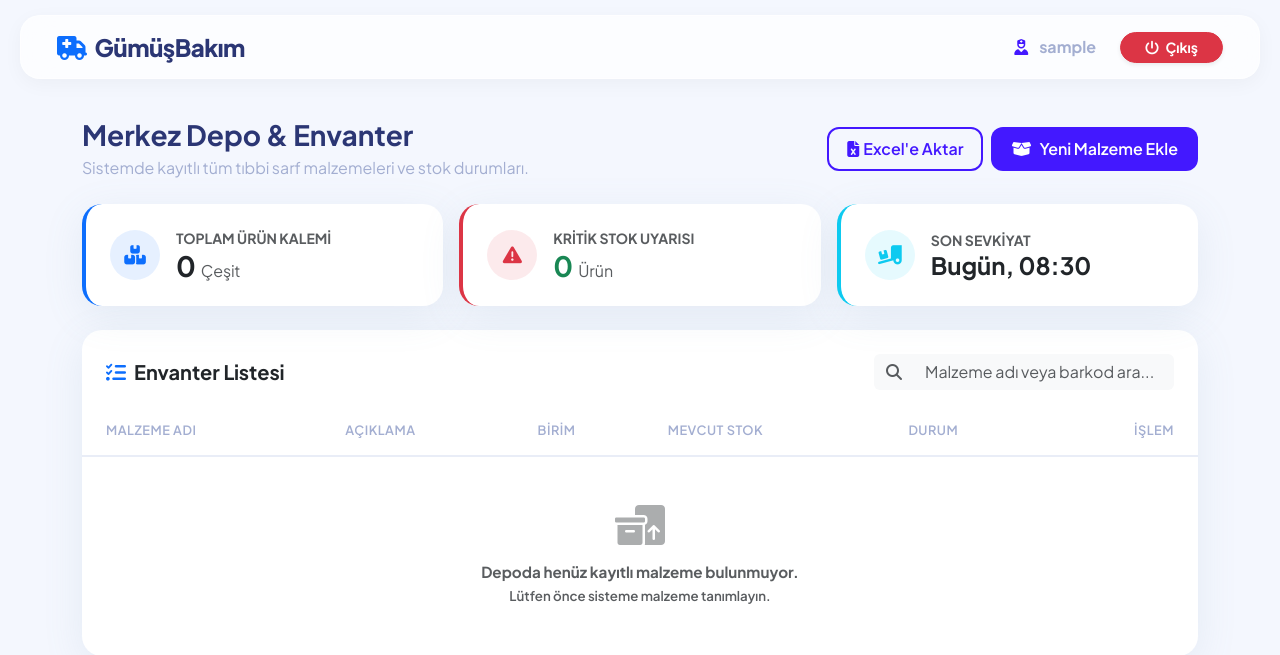
After one commit to muhammetemintural/GumusBakim, a Django app: page /stok-depo/ in a window 1280 px wide. The commit adds this page. Shown: the top 655 px of the page. Run offline with Django 5.2, Linux system fonts and the light colour scheme; the visitor is signed in with stand-in values (Sample User, id 1); data that the repository does not hold is empty.

Commit message:
Initial commit: GümüşBakım

```diff
--- a/core/urls.py
+++ b/core/urls.py
@@ -1,23 +1,28 @@
 from django.contrib import admin
 from django.urls import path
-from hesaplar import views as hesaplar_views  # Hesaplar app'i
-from hastalar import views as hastalar_views  # Hastalar app'i
-from ziyaretler import views as ziyaretler_views  # Ziyaretler app'i
-from stok_takip import views as stok_views  # Stok Takip app'i
+from hesaplar import views as hesaplar_views
+from hastalar import views as hastalar_views
+from ziyaretler import views as ziyaretler_views
+from stok_takip import views as stok_views
 
 urlpatterns = [
     path('admin/', admin.site.urls),
 
-    # Hesaplar rotalarındaki "views" kelimelerini "hesaplar_views" yaptık:
     path('', hesaplar_views.ana_sayfa, name='home'),
     path('login/', hesaplar_views.personel_giris, name='login'),
     path('dashboard/', hesaplar_views.dashboard, name='dashboard'),
 
-    # Hasta ekleme rotası
     path('hasta-ekle/', hastalar_views.hasta_ekle, name='hasta_ekle'),
+    path('hasta/<int:id>/', hastalar_views.hasta_detay, name='hasta_detay'),
+    path('hasta/<int:hasta_id>/ziyaret-planla/', ziyaretler_views.ziyaret_ekle, name='ziyaret_ekle'),
 
-    path('hasta/<int:id>/', hastalar_views.hasta_detay, name='hasta_detay'),
+    path('ziyaret/<int:ziyaret_id>/malzeme-kullan/', stok_views.malzeme_kullan, name='malzeme_kullan'),
 
-    path('hasta/<int:hasta_id>/ziyaret-planla/', ziyaretler_views.ziyaret_ekle, name='ziyaret_ekle'),
-    path('ziyaret/<int:ziyaret_id>/malzeme-kullan/', stok_views.malzeme_kullan, name='malzeme_kullan'),
+    # --- YENİ EKLENEN STOK ROTALARI ---
+    path('stok-depo/', stok_views.stok_listesi, name='stok_listesi'),
+    path('stok-depo/ekle/', stok_views.malzeme_ekle, name='malzeme_ekle'),
+    path('stok-depo/excel/', stok_views.stok_excel_aktar, name='stok_excel_aktar'),
+    # core/urls.py içine eklenecek rotalar:
+    path('stok-depo/artir/<int:id>/', stok_views.stok_artir, name='stok_artir'),
+    path('stok-depo/duzenle/<int:id>/', stok_views.malzeme_duzenle, name='malzeme_duzenle'),
 ]
--- a/stok_takip/views.py
+++ b/stok_takip/views.py
@@ -1,9 +1,31 @@
+import csv
 from django.shortcuts import render, redirect, get_object_or_404
 from django.contrib import messages
+from django.http import HttpResponse
+from django.utils.timezone import now
 from .models import Malzeme, ZiyaretMalzemeKullanimi
-from .forms import MalzemeKullanimForm
+from .forms import MalzemeKullanimForm, MalzemeEkleForm  # MalzemeEkleForm'u forms.py'ye eklemeyi unutma
 from ziyaretler.models import Ziyaret
 
+# 1. Depo Listesi ve Kritik Stok Takibi
+def stok_listesi(request):
+    if not request.user.is_authenticated:
+        return redirect('login')
+
+    # Tüm malzemeleri alfabetik sırayla çekiyoruz
+    malzemeler = Malzeme.objects.all().order_by('ad')
+
+    # Stoğu 20'nin altına düşenleri "kritik" sayıyoruz
+    kritik_malzemeler = Malzeme.objects.filter(stok_miktari__lt=20)
+
+    context = {
+        'malzemeler': malzemeler,
+        'toplam_kalem': malzemeler.count(),
+        'kritik_sayisi': kritik_malzemeler.count(),
+    }
+    return render(request, 'stok_listesi.html', context)
+
+# 2. Saha Operasyonu: Malzeme Kullanımı ve Stoktan Düşüş
 def malzeme_kullan(request, ziyaret_id):
     if not request.user.is_authenticated:
         return redirect('login')
@@ -36,3 +58,82 @@ def malzeme_kullan(request, ziyaret_id):
         form = MalzemeKullanimForm()
 
     return render(request, 'malzeme_kullan.html', {'form': form, 'ziyaret': ziyaret})
+
+# 3. Raporlama: Tüm Stoğu Excel (CSV) Olarak İndir
+def stok_excel_aktar(request):
+    if not request.user.is_authenticated:
+        return redirect('login')
+
+    # Excel'in Türkçe karakterleri bozmaması için UTF-8 BOM ekliyoruz
+    response = HttpResponse(content_type='text/csv')
+    response['Content-Disposition'] = f'attachment; filename="GumusBakim_Stok_Raporu_{now().strftime("%Y%m%d")}.csv"'
+    response.write('\ufeff'.encode('utf8'))
+
+    writer = csv.writer(response)
+    writer.writerow(['Malzeme Adı', 'Açıklama', 'Birim', 'Mevcut Stok', 'Durum'])
+
+    malzemeler = Malzeme.objects.all().order_by('ad')
+    for m in malzemeler:
+        durum = "Tükendi" if m.stok_miktari == 0 else ("Kritik" if m.stok_miktari < 20 else "Yeterli")
+        writer.writerow([m.ad, m.aciklama, m.birim, m.stok_miktari, durum])
+
+    return response
+
+# 4. Envanter Yönetimi: Yeni Malzeme Tanımlama
+def malzeme_ekle(request):
+    if not request.user.is_authenticated:
+        return redirect('login')
+
+    if request.method == 'POST':
+        form = MalzemeEkleForm(request.POST)
+        if form.is_valid():
+            form.save()
+            messages.success(request, 'Yeni malzeme başarıyla depoya eklendi.')
+            return redirect('stok_listesi')
+    else:
+        form = MalzemeEkleForm()
+
+    return render(request, 'hasta_ekle.html', {'form': form, 'baslik': 'Yeni Malzeme Ekle'}) # Form şablonunu tekrar kullanabiliriz
+
+# stok_takip/views.py dosyasının en altına ekle
+from .forms import StokArtirForm # Formu yukarıdaki importlara eklemeyi unutma!
+
+# 5. Hızlı Stok Ekleme (Artı Butonu)
+def stok_artir(request, id):
+    if not request.user.is_authenticated:
+        return redirect('login')
+
+    malzeme = get_object_or_404(Malzeme, id=id)
+
+    if request.method == 'POST':
+        form = StokArtirForm(request.POST)
+        if form.is_valid():
+            eklenen = form.cleaned_data['eklenecek_miktar']
+            malzeme.stok_miktari += eklenen
+            malzeme.save()
+
+            messages.success(request, f"{malzeme.ad} stoğuna başarıyla {eklenen} {malzeme.birim} eklendi. Yeni Stok: {malzeme.stok_miktari}")
+            return redirect('stok_listesi')
+    else:
+        form = StokArtirForm()
+
+    return render(request, 'stok_artir.html', {'form': form, 'malzeme': malzeme})
+
+# 6. Malzeme Bilgilerini Düzenleme (Kalem Butonu)
+def malzeme_duzenle(request, id):
+    if not request.user.is_authenticated:
+        return redirect('login')
+
+    malzeme = get_object_or_404(Malzeme, id=id)
+
+    # instance=malzeme diyerek formun içinin mevcut verilerle dolu gelmesini sağlıyoruz
+    if request.method == 'POST':
+        form = MalzemeEkleForm(request.POST, instance=malzeme)
+        if form.is_valid():
+            form.save()
+            messages.success(request, f"{malzeme.ad} bilgileri başarıyla güncellendi.")
+            return redirect('stok_listesi')
+    else:
+        form = MalzemeEkleForm(instance=malzeme)
+
+    return render(request, 'malzeme_ekle.html', {'form': form})
--- /dev/null
+++ b/templates/stok_listesi.html
@@ -0,0 +1,149 @@
+{% extends 'base.html' %}
+
+{% block title %}Depo & Envanter Yönetimi | GümüşBakım{% endblock %}
+
+{% block content %}
+<div class="d-flex justify-content-between align-items-center mb-4">
+    <div>
+        <h3 class="fw-bold mb-1">Merkez Depo & Envanter</h3>
+        <p class="mb-0" style="color: var(--gb-text-muted);">Sistemde kayıtlı tüm tıbbi sarf malzemeleri ve stok durumları.</p>
+    </div>
+    <div class="d-flex gap-2">
+        <a href="{% url 'stok_excel_aktar' %}" class="btn btn-gb-outline text-decoration-none" style="display: inline-flex; align-items: center;">
+            <i class="fa-solid fa-file-excel me-1"></i> Excel'e Aktar
+        </a>
+        <a href="{% url 'malzeme_ekle' %}" class="btn btn-gb-primary text-decoration-none" style="display: inline-flex; align-items: center;">
+            <i class="fa-solid fa-box-open me-2"></i> Yeni Malzeme Ekle
+        </a>
+    </div>
+</div>
+
+<div class="row g-3 mb-4">
+    <div class="col-md-4">
+        <div class="gb-card p-4 h-100 d-flex align-items-center border-start border-primary border-4">
+            <div class="rounded-circle d-flex align-items-center justify-content-center me-3 bg-primary bg-opacity-10 text-primary" style="width: 50px; height: 50px; font-size: 1.2rem;">
+                <i class="fa-solid fa-boxes-stacked"></i>
+            </div>
+            <div>
+                <p class="small fw-bold text-muted text-uppercase mb-0">Toplam Ürün Kalemi</p>
+                <h3 class="fw-bold mb-0 text-dark">{{ toplam_kalem }} <span class="fs-6 fw-normal text-muted">Çeşit</span></h3>
+            </div>
+        </div>
+    </div>
+    <div class="col-md-4">
+        <div class="gb-card p-4 h-100 d-flex align-items-center border-start border-danger border-4">
+            <div class="rounded-circle d-flex align-items-center justify-content-center me-3 bg-danger bg-opacity-10 text-danger" style="width: 50px; height: 50px; font-size: 1.2rem;">
+                <i class="fa-solid fa-triangle-exclamation"></i>
+            </div>
+            <div>
+                <p class="small fw-bold text-muted text-uppercase mb-0">Kritik Stok Uyarısı</p>
+                <h3 class="fw-bold mb-0 {% if kritik_sayisi > 0 %}text-danger{% else %}text-success{% endif %}">
+                    {{ kritik_sayisi }} <span class="fs-6 fw-normal text-muted">Ürün</span>
+                </h3>
+            </div>
+        </div>
+    </div>
+    <div class="col-md-4">
+        <div class="gb-card p-4 h-100 d-flex align-items-center border-start border-info border-4">
+            <div class="rounded-circle d-flex align-items-center justify-content-center me-3 bg-info bg-opacity-10 text-info" style="width: 50px; height: 50px; font-size: 1.2rem;">
+                <i class="fa-solid fa-truck-ramp-box"></i>
+            </div>
+            <div>
+                <p class="small fw-bold text-muted text-uppercase mb-0">Son Sevkiyat</p>
+                <h4 class="fw-bold mb-0 text-dark">Bugün, 08:30</h4>
+            </div>
+        </div>
+    </div>
+</div>
+
+<div class="gb-card">
+    <div class="card-header bg-transparent border-bottom-0 p-4 pb-0 d-flex justify-content-between align-items-center">
+        <h5 class="fw-bold text-dark mb-0"><i class="fa-solid fa-list-check me-2 text-primary"></i>Envanter Listesi</h5>
+        <div class="input-group" style="width: 300px;">
+            <span class="input-group-text bg-light border-0"><i class="fa-solid fa-magnifying-glass text-muted"></i></span>
+            <input type="text" class="form-control bg-light border-0" placeholder="Malzeme adı veya barkod ara...">
+        </div>
+    </div>
+    <div class="card-body p-0 pt-3">
+        <div class="table-responsive">
+            <table class="gb-table align-middle">
+                <thead>
+                    <tr>
+                        <th class="ps-4">Malzeme Adı</th>
+                        <th>Açıklama</th>
+                        <th>Birim</th>
+                        <th>Mevcut Stok</th>
+                        <th>Durum</th>
+                        <th class="text-end pe-4">İşlem</th>
+                    </tr>
+                </thead>
+                <tbody>
+                    {% for malzeme in malzemeler %}
+                    <tr>
+                        <td class="ps-4 fw-bold text-dark">
+                            <i class="fa-solid fa-box text-muted me-2 opacity-50"></i>{{ malzeme.ad }}
+                        </td>
+                        <td class="text-muted small fw-medium" style="max-width: 250px; white-space: nowrap; overflow: hidden; text-overflow: ellipsis;">
+                            {{ malzeme.aciklama|default:"Açıklama yok" }}
+                        </td>
+                        <td><span class="gb-badge-light">{{ malzeme.birim }}</span></td>
+                        <td>
+                            <span class="fw-bolder fs-5">{{ malzeme.stok_miktari }}</span>
+                        </td>
+                        <td>
+                            {% if malzeme.stok_miktari == 0 %}
+                                <span class="gb-badge-danger"><i class="fa-solid fa-xmark me-1"></i> Tükendi</span>
+                            {% elif malzeme.stok_miktari < 20 %}
+                                <span class="badge bg-warning text-dark rounded-pill px-3 py-1"><i class="fa-solid fa-triangle-exclamation"></i> Kritik</span>
+                            {% else %}
+                                <span class="gb-badge-success"><i class="fa-solid fa-check me-1"></i> Yeterli</span>
+                            {% endif %}
+                        </td>
+                        <td class="text-end pe-4">
+                            <div class="btn-group shadow-sm">
+                                <a href="{% url 'stok_artir' malzeme.id %}" class="btn btn-sm btn-light border fw-bold text-success" title="Hızlı Stok Gir">
+                                    <i class="fa-solid fa-plus"></i>
+                                </a>
+                                <a href="{% url 'malzeme_duzenle' malzeme.id %}" class="btn btn-sm btn-light border fw-bold text-primary" title="Bilgileri Düzenle">
+                                    <i class="fa-solid fa-pen"></i>
+                                </a>
+                            </div>
+                        </td>
+                    </tr>
+                    {% empty %}
+                    <tr>
+                        <td colspan="6" class="text-center py-5">
+                            <i class="fa-solid fa-boxes-packing fs-1 text-muted mb-3 d-block opacity-50"></i>
+                            <span class="text-muted fw-bold">Depoda henüz kayıtlı malzeme bulunmuyor.</span><br>
+                            <small class="text-muted">Lütfen önce sisteme malzeme tanımlayın.</small>
+                        </td>
+                    </tr>
+                    {% endfor %}
+                </tbody>
+            </table>
+        </div>
+    </div>
+</div>
+<script>
+    document.addEventListener('DOMContentLoaded', function() {
+        const searchInput = document.querySelector('input[placeholder="Malzeme adı veya barkod ara..."]');
+        const tableRows = document.querySelectorAll('.gb-table tbody tr');
+
+        searchInput.addEventListener('keyup', function() {
+            let filter = searchInput.value.toLowerCase();
+
+            tableRows.forEach(row => {
+                // Eğer satırda "Depoda kayıtlı malzeme bulunmuyor" yazısı varsa atla
+                if(row.cells.length === 1) return;
+
+                let textContent = row.textContent.toLowerCase();
+                if(textContent.includes(filter)) {
+                    row.style.display = '';
+                } else {
+                    row.style.display = 'none';
+                }
+            });
+        });
+    });
+</script>
+{% endblock %}
```
Also changed, not shown: hesaplar/views.py (+7 -3 lines), stok_takip/forms.py (+23 -1 lines), templates/dashboard_yonetici.html (+87 -77 lines), templates/malzeme_ekle.html (added, +48 -0 lines), templates/stok_artir.html (added, +39 -0 lines).
